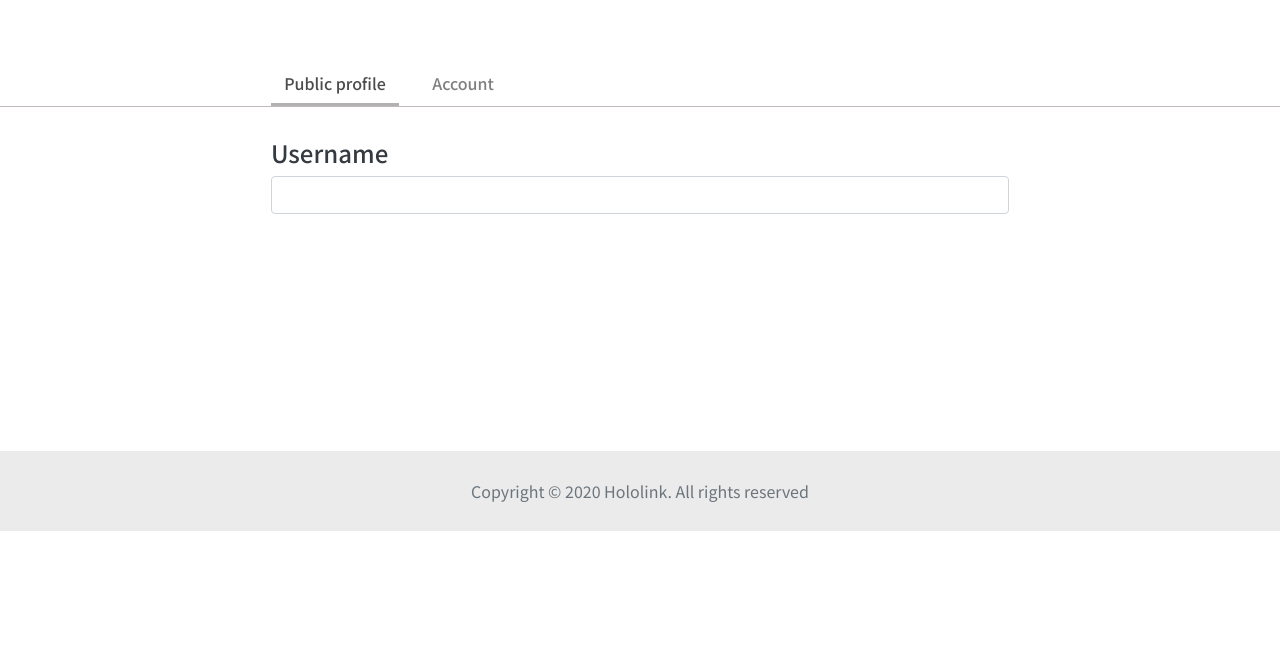
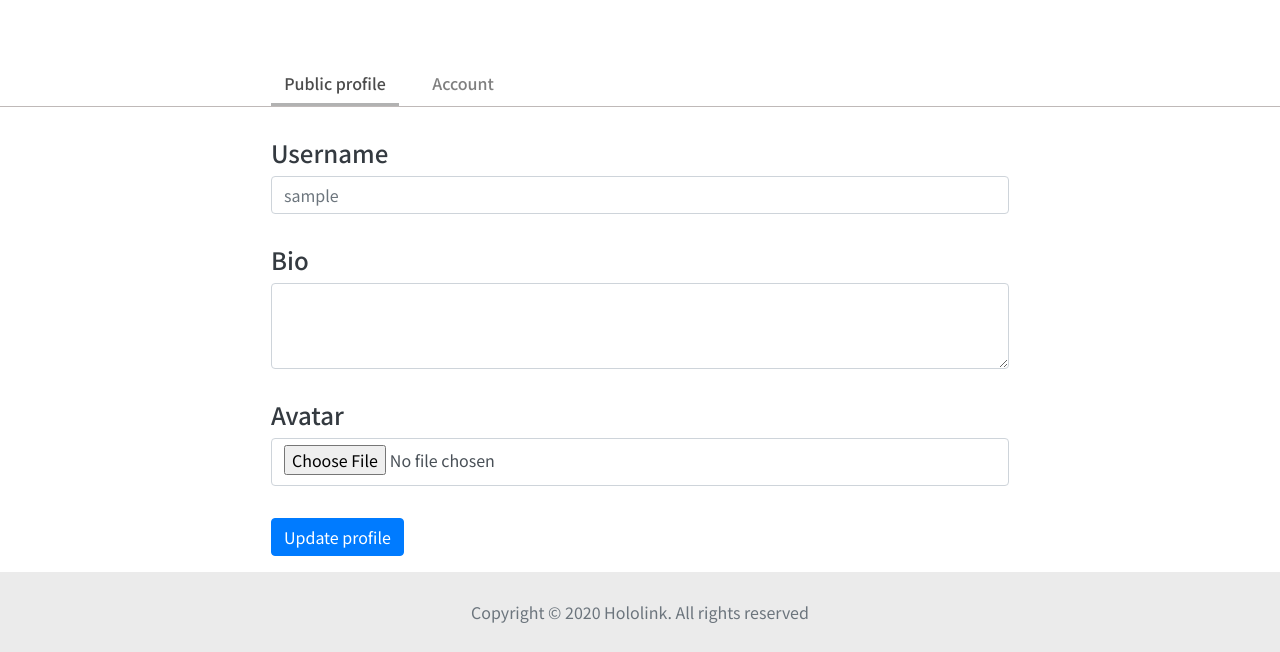
Before and after one commit to EiffelFly/hololink-main-frame, a Django app: a page that uses hololink/templates/user_settings_publicprofile.html in a window 1280 px wide. Shown: the part 269-921 px from the top of the page. Before the commit the page ends 800 px from the top, so only its background shows below. Run offline with Django 3.2, Linux system fonts and the light colour scheme; the visitor is signed in with stand-in values (Sample User, id 1); data comes from the database, SQL or seed files in the repository; some libraries are stand-ins or nearby versions.

Commit message:
[User settings] - finished the UI of the user profile settings

```diff
--- a/hololink/hololink/forms.py
+++ b/hololink/hololink/forms.py
@@ -31,7 +31,11 @@ class UserSettingsForm(forms.ModelForm):
     avatar = forms.ImageField(
         label=_('Avatar'),
         required = False,
-        widget = forms.FileInput()
+        widget = forms.FileInput(
+            attrs={
+                'class':'imageInput'
+            }
+        )
     )
 
     class Meta:
--- a/hololink/hololink/views.py
+++ b/hololink/hololink/views.py
@@ -168,5 +168,7 @@ def user_settings(request, slug):
     else:
         form = UserSettingsForm()
         context['form'] = form
+        form.fields['username'].widget.attrs['placeholder'] = profile.user #added placeholder
+        form.fields['bio'].initial = profile.bio
 
     return render(request, 'user_settings_publicprofile.html', context)
--- a/hololink/templates/user_settings_publicprofile.html
+++ b/hololink/templates/user_settings_publicprofile.html
@@ -4,6 +4,12 @@
 {% load widget_tweaks %}
 
 {% block content %}
+<style>
+    .imageInput{
+        height: 3rem
+    }
+</style>
+
 <div class="container-fluid">
     {% include 'user_settings_navbar.html' %}
     <div class="row">
@@ -33,12 +39,21 @@
                                     <h5 style="font-size: 1.5rem; ">{% trans "Username" %}</h5>
                                     {% render_field field class+='form-control'%}
                                 {% elif field.label == 'Bio' or field.label == '自我介紹' %}
+                                    <h5 style="font-size: 1.5rem; margin-top: 1rem;">{% trans "Bio" %}</h5>
+                                    {% render_field field class+='form-control'%}
                                 {% elif field.label == 'Avatar' or field.label == '大頭貼' %}
+                                    <h5 style="font-size: 1.5rem; margin-top: 1rem;">{% trans "Avatar" %}</h5>
+                                    {% render_field field class+='form-control'%}
                                 {% endif %}
                             {% endif %}
                         </div>
                     </div>
                     {% endfor %}
+                    <div class="form-row" style="margin-top: 1rem;">
+                        <div class="form-group col">
+                            <button type="submit" class="btn btn-primary">{% trans 'Update profile' %}</button>
+                        </div>
+                    </div>
                 {% endif %}
             </form>
         </div>
```
